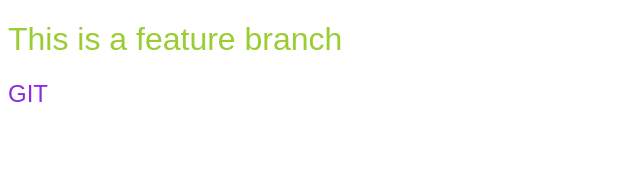
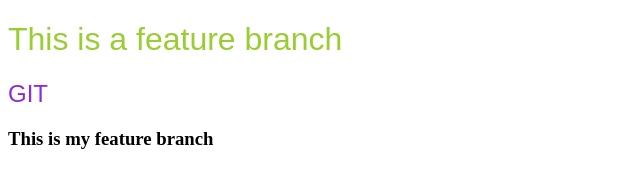
Before and after one commit to Anupam1603/Test, a plain HTML site: page index.html in a window 1280 px wide. Shown: the whole page, without its empty margins (0-640 px from the left). Drawn offline with Linux system fonts and the light colour scheme; a web font is replaced by a local one.

Commit message:
wrote feature logic

```diff
--- a/index.html
+++ b/index.html
@@ -12,5 +12,6 @@
 <body>
     <h1>This is a feature branch</h1>
     <h2>GIT</h2>
+    <h3>This is my feature branch</h3>
 </body>
 </html>
```
